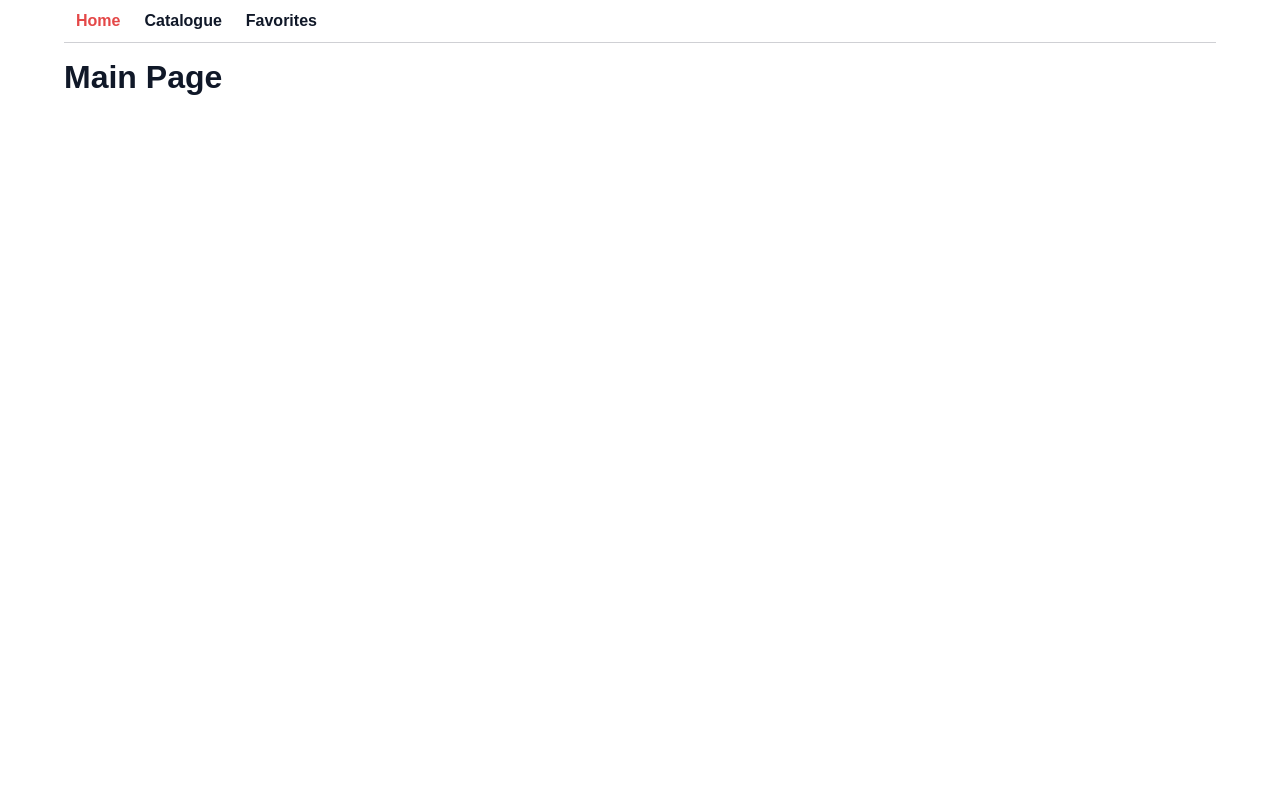
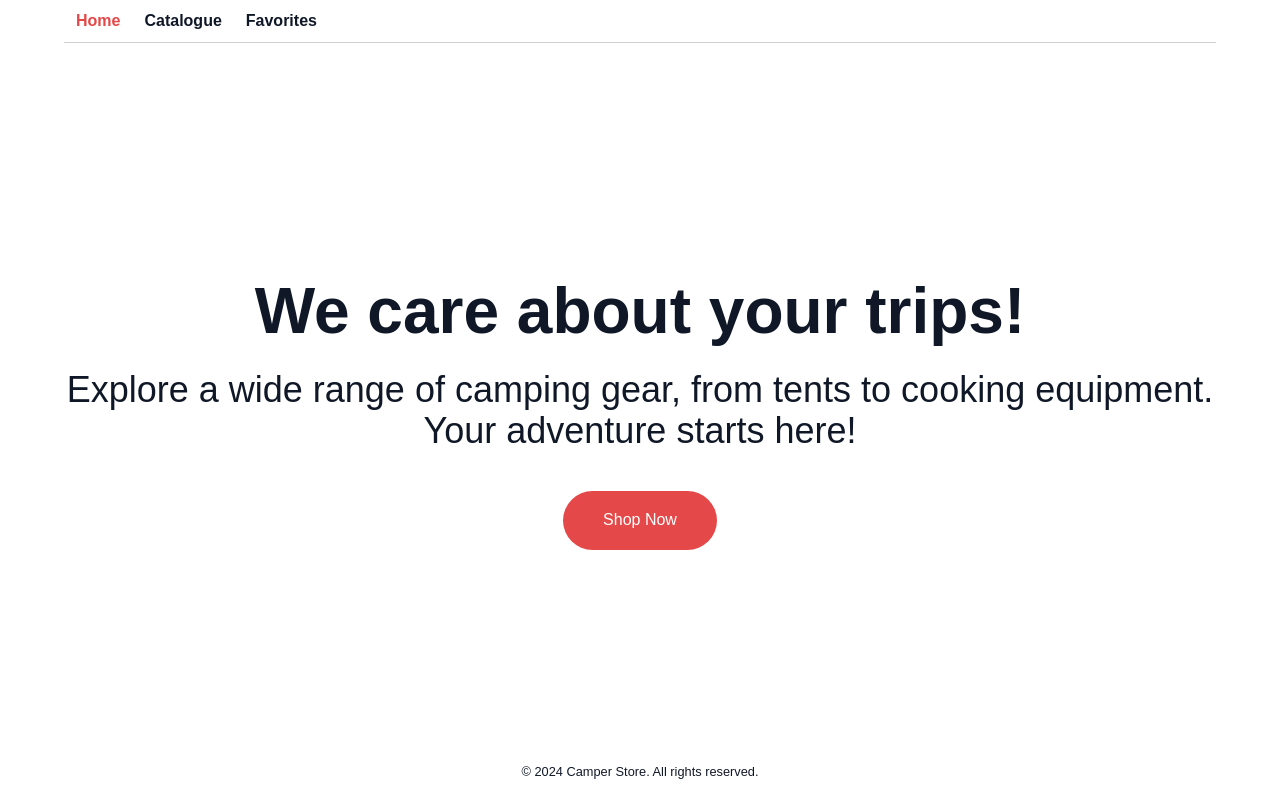
Before and after one commit to culplate/camper-store, a React (Vite) app: page / in a window 1280 px wide. Built offline with nearby package versions, Linux system fonts and the light colour scheme; no server answers.

Commit message:
feat: added mainPage

```diff
--- a/src/pages/MainPage.jsx
+++ /dev/null
@@ -1,9 +0,0 @@
-const MainPage = () => {
-  return (
-    <div>
-      <h1>Main Page</h1>
-    </div>
-  );
-};
-
-export default MainPage;
--- /dev/null
+++ b/src/pages/MainPage/MainPage.jsx
@@ -0,0 +1,24 @@
+import { Link } from "react-router-dom";
+import css from "./MainPage.module.scss";
+
+const MainPage = () => {
+  return (
+    <div className={css.mainPage}>
+      <section className={css.content}>
+        <h2>We care about your trips!</h2>
+        <p>
+          Explore a wide range of camping gear, from tents to cooking equipment.
+          Your adventure starts here!
+        </p>
+        <Link to="/catalogue" className={css.btn}>
+          Shop Now
+        </Link>
+      </section>
+      <footer className={css.footer}>
+        <p>&copy; 2024 Camper Store. All rights reserved.</p>
+      </footer>
+    </div>
+  );
+};
+
+export default MainPage;
--- /dev/null
+++ b/src/pages/MainPage/MainPage.module.scss
@@ -0,0 +1,44 @@
+.content {
+  margin: 120px 0;
+  display: flex;
+  flex: 1;
+  flex-direction: column;
+  align-items: center;
+  justify-content: center;
+
+  h2 {
+    font-size: 64px;
+    margin-bottom: 20px;
+  }
+
+  p {
+    font-size: 36px;
+    margin-bottom: 40px;
+  }
+
+  .btn {
+    padding: 20px 40px;
+    background-color: $accent-color;
+    color: white;
+    text-decoration: none;
+    border-radius: 100px;
+    transition: background-color 250ms ease-in;
+
+    &:hover {
+      background-color: $accent-hover-color;
+    }
+  }
+}
+
+.footer {
+  margin-bottom: 20px;
+  font-size: 0.8rem;
+}
+
+.mainPage {
+  display: flex;
+  flex-direction: column;
+  flex: 1;
+  align-items: center;
+  text-align: center;
+}
--- a/src/pages/index.js
+++ b/src/pages/index.js
@@ -1,6 +1,6 @@
 import { lazy } from "react";
 
-export const MainPage = lazy(() => import("./MainPage.jsx"));
+export const MainPage = lazy(() => import("./MainPage/MainPage.jsx"));
 export const FavoritesPage = lazy(() => import("./FavoritesPage.jsx"));
 export const CataloguePage = lazy(() =>
   import("./CataloguePage/CataloguePage.jsx")
--- a/src/shared/components/SharedLayout/SharedLayout.jsx
+++ b/src/shared/components/SharedLayout/SharedLayout.jsx
@@ -7,9 +7,11 @@ const SharedLayout = () => {
   return (
     <div className={css.container}>
       <AppBar />
-      <Suspense fallback={null}>
-        <Outlet />
-      </Suspense>
+      <div className={css.content}>
+        <Suspense fallback={null}>
+          <Outlet />
+        </Suspense>
+      </div>
     </div>
   );
 };
--- a/src/shared/components/SharedLayout/SharedLayout.module.scss
+++ b/src/shared/components/SharedLayout/SharedLayout.module.scss
@@ -1,3 +1,12 @@
 .container {
+  display: flex;
+  flex-direction: column;
+  min-height: 100vh;
   padding: 0 64px;
 }
+
+.content {
+  flex: 1;
+  display: flex;
+  flex-direction: column;
+}
```
Also changed, not shown: src/shared/icons/sprite.svg.
